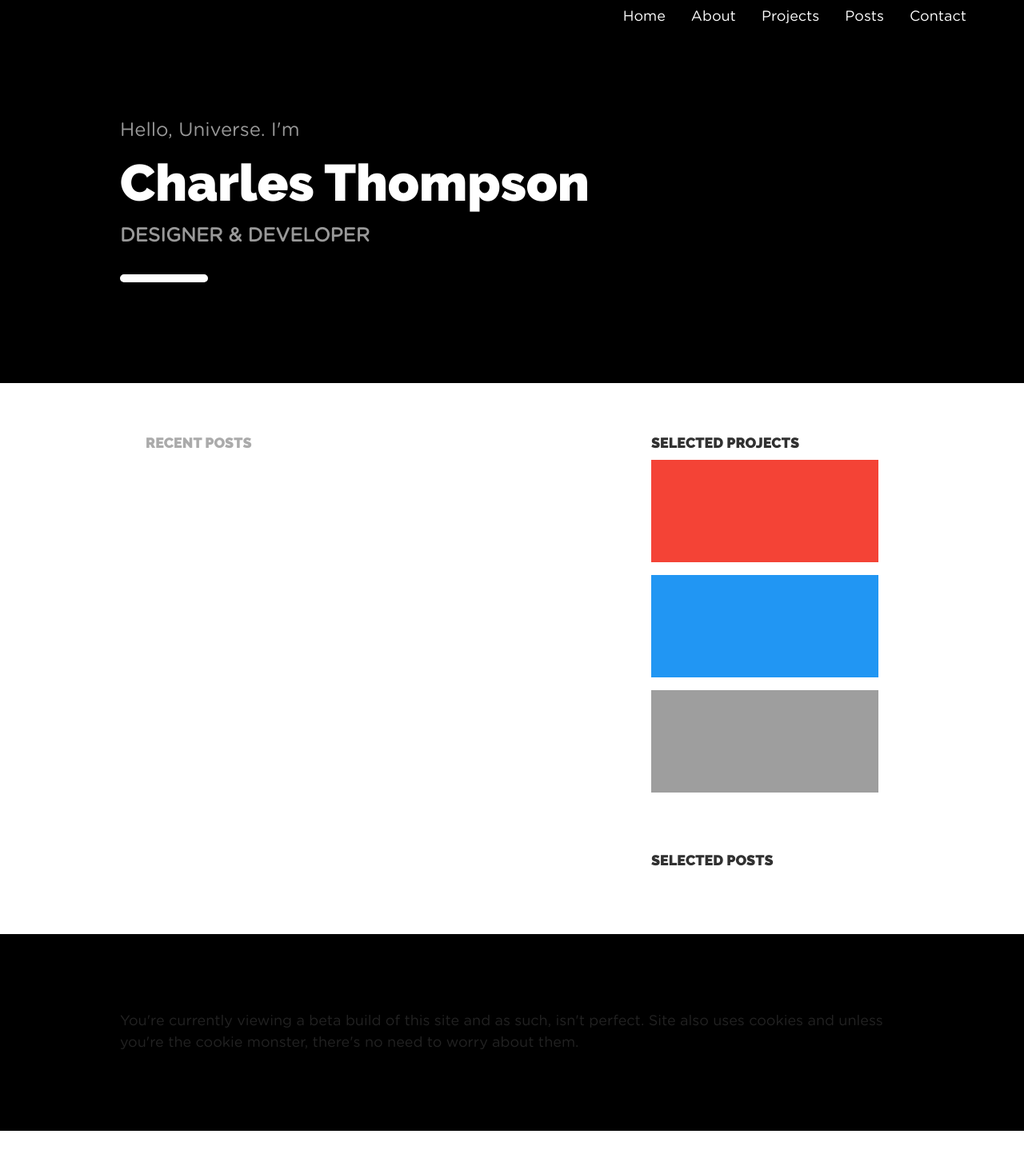
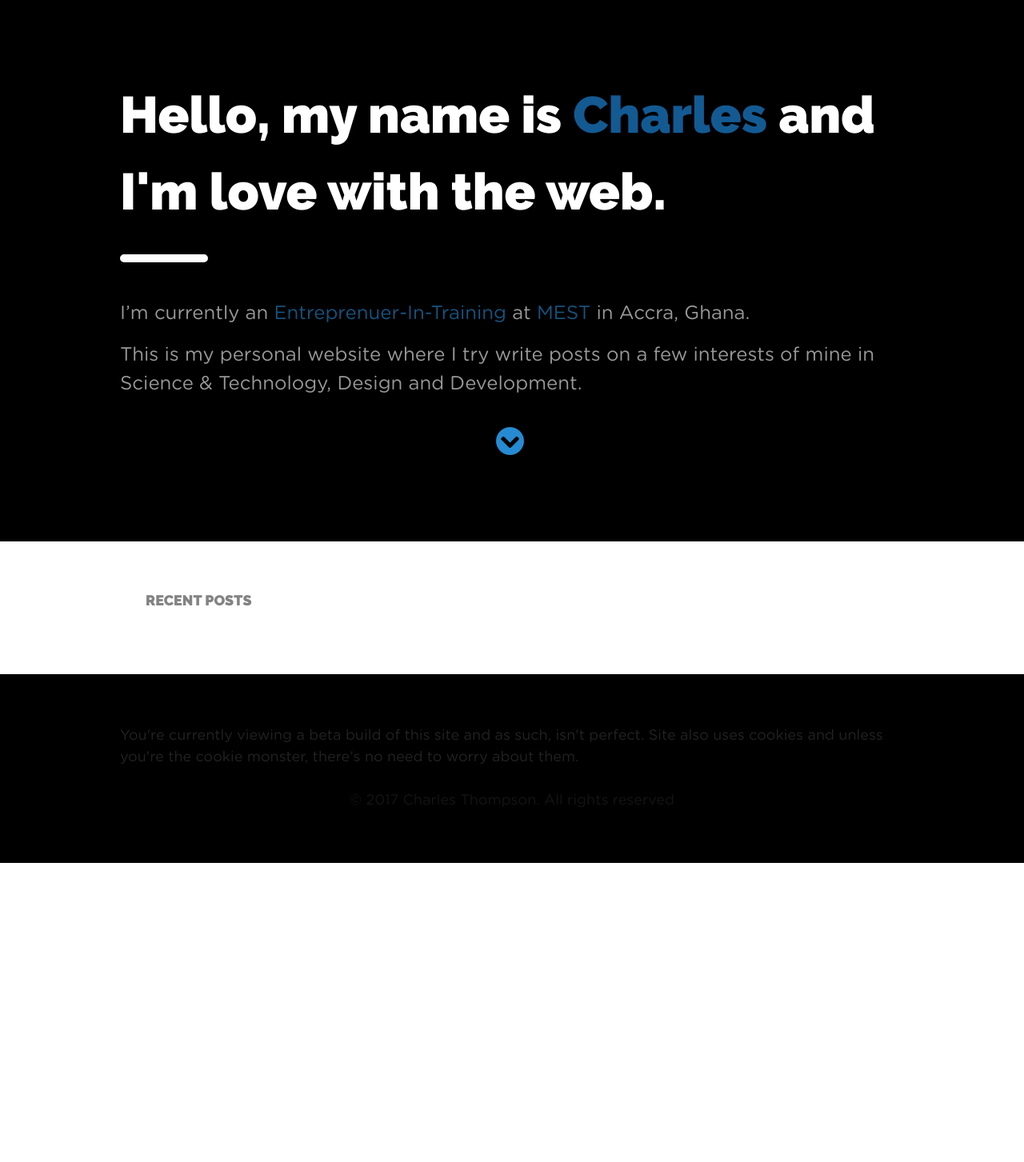
Before and after one commit to cpkthompson/cpkthompson.github.io, a Django app: page / in a window 1280 px wide. Shown: the top 1453 px of the page at 80% size. Run offline with Django 3.2, Linux system fonts and the light colour scheme; data that the repository does not hold is empty; some libraries are stand-ins or nearby versions.

Commit message:
Removed navbar

```diff
--- a/blog/templates/blog/blog_post.html
+++ b/blog/templates/blog/blog_post.html
@@ -6,7 +6,7 @@
 
     <div class="w3-content w3-container w3-padding-32">
         <h1 class="w3-xxxlarge">{{ blog_post.post_title }}</h1>
-        <p>{{ blog_post.post_publish|date }}</p>
+        <p style="font-style: italic">{{ blog_post.post_publish|date }}</p>
         <article class="w3-content w3-twothird" style="line-height: 1.9">
             {{ blog_post.post_body }}
         </article>
--- a/frontend/templates/base.html
+++ b/frontend/templates/base.html
@@ -51,68 +51,14 @@
 </head>
 
 <body>
-<nav>
-    <!-- Navbar on large/medium screens -->
-    <div class="w3-black w3-bar">
-        <div style="max-width: 1200px; margin: auto;" >
-
-            <div class="w3-container w3-right w3-hide-small">
-                <a href="/" class="w3-bar-item w3-button w3-padding w3-hover-black w3-bottombar w3-border-black w3-hover-border-white">
-                    Home
-                </a>
-                <a href="/about" class="w3-bar-item w3-button w3-padding w3-hover-black w3-bottombar w3-border-black w3-hover-border-white">
-                    About
-                </a>
-                <a href="#" class="w3-bar-item w3-button w3-padding w3-hover-black w3-bottombar w3-border-black w3-hover-border-white">
-                    Projects
-                </a>
-                <a href="/blog" class="w3-bar-item w3-button w3-padding w3-hover-black w3-bottombar w3-border-black w3-hover-border-white">
-                    Posts
-                </a>
-                <a href="/contact" class="w3-bar-item w3-button w3-padding w3-hover-black w3-bottombar w3-border-black w3-hover-border-white">
-                    Contact
-                </a>
-
-                {% if request.user.is_staff %}
-                    <a href="/admin" class="w3-bar-item w3-button w3-padding w3-hover-black w3-bottombar w3-border-black w3-hover-border-white">
-                        Admin
-                    </a>
-                {% endif %}
-            </div>
-
-            <div class="w3-padding-16 w3-right w3-small w3-hide-large w3-hide-medium">
-                <a href="/" class="w3-bar-item w3-button w3-padding w3-hover-black w3-bottombar w3-border-black w3-hover-border-white">
-                    Home
-                </a>
-                <a href="/about" class="w3-bar-item w3-button w3-padding w3-hover-black w3-bottombar w3-border-black w3-hover-border-white">
-                    About
-                </a>
-                <a href="#" class="w3-bar-item w3-button w3-padding w3-hover-black w3-bottombar w3-border-black w3-hover-border-white">
-                    Projects
-                </a>
-                <a href="/blog" class="w3-bar-item w3-button w3-padding w3-hover-black w3-bottombar w3-border-black w3-hover-border-white">
-                    Posts
-                </a>
-                <a href="/contact" class="w3-bar-item w3-button w3-padding w3-hover-black w3-bottombar w3-border-black w3-hover-border-white">
-                    Contact
-                </a>
-
-                {% if request.user.is_staff %}
-                    <a href="/admin" class="w3-bar-item w3-button w3-padding w3-hover-black w3-bottombar w3-border-black w3-hover-border-white">
-                        Admin
-                    </a>
-                {% endif %}
-            </div>
-        </div>
-    </div>
-
-</nav>
 {% block content %}
 {% endblock %}
 <br>
-<footer class="w3-black w3-padding w3-padding-64">
+<footer class="w3-black w3-padding w3-padding-32">
     <div class="w3-content w3-padding-32 w3-text-dark-grey w3-opacity">
         You're currently viewing a beta build of this site and as such, isn't perfect. Site also uses cookies and unless you're the cookie monster, there's no need to worry about them.
+        <br><br>
+        <div class="w3-center w3-opacity">© 2017 Charles Thompson. All rights reserved</div>
     </div>
 </footer>
 
--- a/frontend/templates/frontend/index.html
+++ b/frontend/templates/frontend/index.html
@@ -1,20 +1,29 @@
 {% extends "base.html" %}
 {% load staticfiles %}
 {% block content %}
-    <header class="w3-black w3-padding w3-padding-64">
+    <header class="w3-black w3-padding-large w3-padding-64">
         <div class="w3-content w3-padding-32">
-            <div class="w3-xlarge w3-opacity">Hello, Universe. I'm</div>
-            <div class="w3-jumbo w3-hide-small" style="font-family: Raleway">Charles Thompson</div>
-            <div class="w3-xxlarge w3-hide-large w3-hide-medium" style="font-family: Raleway">Charles Thompson</div>
-            <div class="w3-xlarge w3-opacity w3-margin-bottom" style="text-transform: uppercase;font-weight: bold">Designer & Developer</div>
+            <div class="w3-jumbo w3-hide-small" style="font-family: Raleway">
+                Hello, my name is <a href="/about" class="w3-opacity w3-hover-opacity-off w3-text-blue">Charles</a> and I'm love with the web.
+            </div>
+
+            <div class="w3-xxlarge w3-hide-large w3-hide-medium" style="font-family: Raleway">
+                Hello, my name is <a href="/about">Charles</a> and I'm love with the web.
+            </div>
             <hr style="width:100px;border:5px solid white;padding: 0px" class="w3-round-large">
+            <div class="w3-xlarge w3-opacity w3-padding-16">I’m currently an <a href="#">Entreprenuer-In-Training</a> at <a href="#">MEST</a> in Accra, Ghana.
+            </div>
+            <div class="w3-xlarge w3-opacity">This is my personal website where I try write posts on a few interests of mine in Science & Technology, Design and Development.
+            </div>
+            <br>
+            <div  class="w3-xxlarge w3-center"><a href="#body"><i class="chevron circle down icon"></i></a>
+            </div>
         </div>
     </header>
     <br>
-
-    <div class="w3-content w3-container w3-padding-8">
+    <div id="body" class="w3-content w3-container w3-padding-8">
         <div class="w3-twothird w3-padding-16 w3-container">
-            <h6 class="w3-text-grey w3-opacity w3-large" style="text-transform: uppercase">Recent Posts</h6>
+            <h6 class="w3-opacity w3-large" style="text-transform: uppercase">Recent Posts</h6>
             {% if blog_posts %}
                 {% for blog_post in blog_posts %}
                     <h2><a href="{{ blog_post.get_absolute_url }}">{{ blog_post.post_title }}</a></h2>
@@ -22,34 +31,36 @@
                     <p>{{ blog_post.post_body|truncatewords:20 }}</p>
                     <br>
                 {% endfor %}
-                  <div style="max-width: 300px" >
+                <div style="max-width: 300px" >
                     <div style="height: 0;border: 0; border-top: 1px solid black; margin: 0; "></div>
                 </div>
                 <br>
                 <br>
-                <a href="/blog" class="w3-border-black w3-black w3-padding-large w3-round-xxlarge w3-hover-white w3-border">More blog posts</a>
+                <a href="/blog" class="w3-border-black w3-black w3-padding w3-round-xxlarge w3-hover-white w3-border">More posts</a>
             {% else %}
                 <br>
             {% endif %}
-
+            {#            <aside class="w3-padding-32">#}
+            {#                <h6 class="w3-opacity w3-large" style="text-transform: uppercase">Selected Projects</h6>#}
+            {#                <div class="w3-card-2 w3-padding-64 w3-red w3-margin-bottom w3-padding-large">#}
+            {#                </div>#}
+            {#                <div class="w3-card-2 w3-padding-64 w3-green w3-margin-bottom w3-padding-large">#}
+            {#                </div>#}
+            {#                <div class="w3-card-2 w3-padding-64 w3-blue w3-margin-bottom w3-padding-large">#}
+            {#                </div>#}
+            {#                <br><br>#}
+            {#                <h6 class="w3-opacity w3-large" style="text-transform: uppercase">Selected Posts</h6>#}
+            {#                {% if blog_posts %}#}
+            {#                    {% for blog_post in blog_posts %}#}
+            {#                        <a href="{{ blog_post.get_absolute_url }}">{{ blog_post.post_title }}</a>#}
+            {#                    {% endfor %}#}
+            {#                {% else %}#}
+            {#                {% endif %}#}
+            {#                <br>#}
+            {#            </aside>#}
         </div>
-        <aside class="w3-third w3-padding-16 w3-container">
-            <h6 class="w3-large" style="text-transform: uppercase">Selected Projects</h6>
-            <div class="w3-padding-64 w3-margin-bottom w3-red w3-padding-large">
-            </div>
-            <div class="w3-padding-64 w3-margin-bottom w3-blue w3-padding-large">
-            </div>
-            <div class="w3-padding-64 w3-grey w3-padding-large">
-            </div>
-            <br><br>
-            <h6 class="w3-large" style="text-transform: uppercase">Selected Posts</h6>
-            {% if blog_posts %}
-                {% for blog_post in blog_posts %}
-                    <a href="{{ blog_post.get_absolute_url }}">{{ blog_post.post_title }}</a>
-                {% endfor %}
-            {% else %}
-            {% endif %}
+        <div class="w3-third">
             <br>
-        </aside>
+        </div>
     </div>
 {% endblock %}
```
